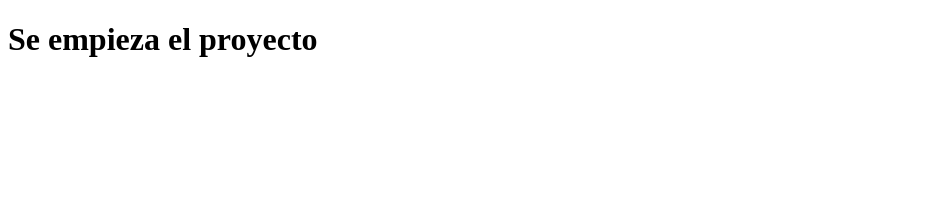
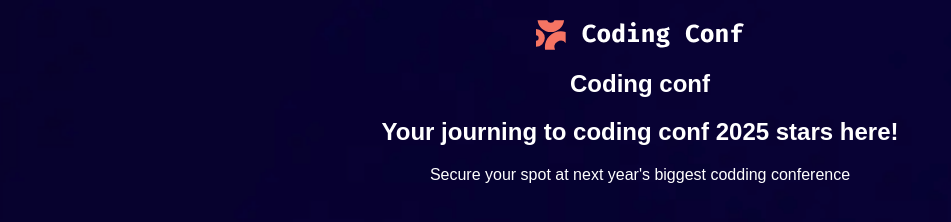
Before and after one commit to OrlandoTellez/generador-tickets, a plain HTML site: page index.html in a window 1280 px wide. Shown: the whole page, without its empty margins (0-951 px from the left). Drawn offline with Linux system fonts and the light colour scheme; a web font is replaced by a local one.

Commit message:
se instala la fuente y se avanza en el hero

```diff
--- a/index.html
+++ b/index.html
@@ -4,8 +4,16 @@
     <meta charset="UTF-8">
     <meta name="viewport" content="width=device-width, initial-scale=1.0">
     <title>Generador de tickets</title>
+    <link rel="stylesheet" href="style.css">
 </head>
 <body>
-    <h1>Se empieza el proyecto</h1>
+    <div class="container fondo">
+        <article class="container-info">
+            <img src="./assets/images/logo-full.svg" alt="logo">
+            <h1>Coding conf</h1>
+            <h2>Your journing to coding conf 2025 stars here!</h2>
+            <p>Secure your spot at next year's biggest codding conference</p>
+        </article>
+    </div>
 </body>
 </html>
--- a/style.css
+++ b/style.css
@@ -0,0 +1,39 @@
+@font-face{
+    font-family: "fuente-inconsolable";
+    src: url("../fonts/Inconsolata-VariableFont_wdth,wght.ttf");
+    font-weight: normal;
+    font-style: normal;
+}
+
+*{
+    margin: 0;
+    padding: 0;
+    box-sizing: border-box;
+}
+
+body{
+    color: white;
+    font-family: "fuente-inconsolable", sans-serif;
+}
+
+.container{
+    padding: 20px;
+}
+
+.fondo{
+    width: 100%;
+    height: 100vh;
+    background-image: url("./assets/images/background-mobile.png");
+    background-repeat: no-repeat;
+    background-size: cover;
+}
+
+.container-info{
+    width: 100%;
+    display: flex;
+    flex-direction: column;
+    align-items: center;
+    justify-content: center;
+    gap: 20px;
+    text-align: center;
+}
```
